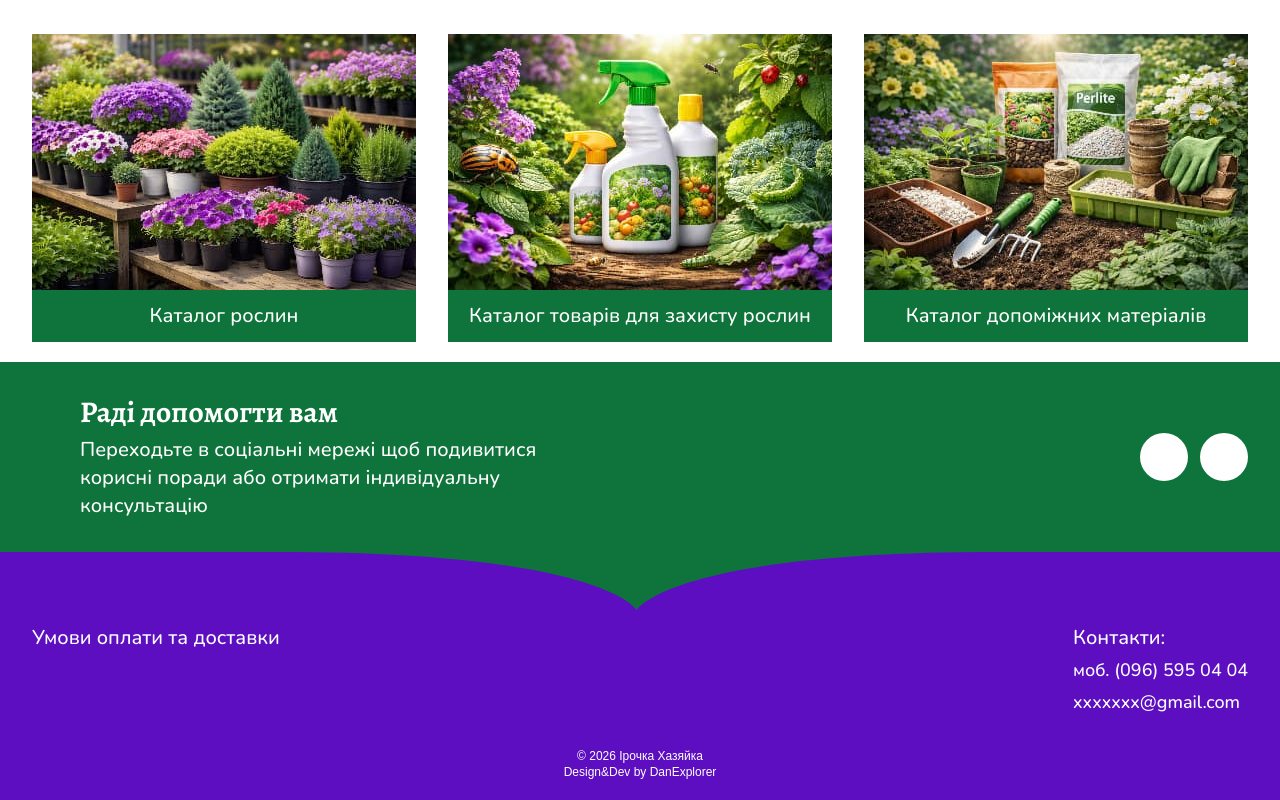
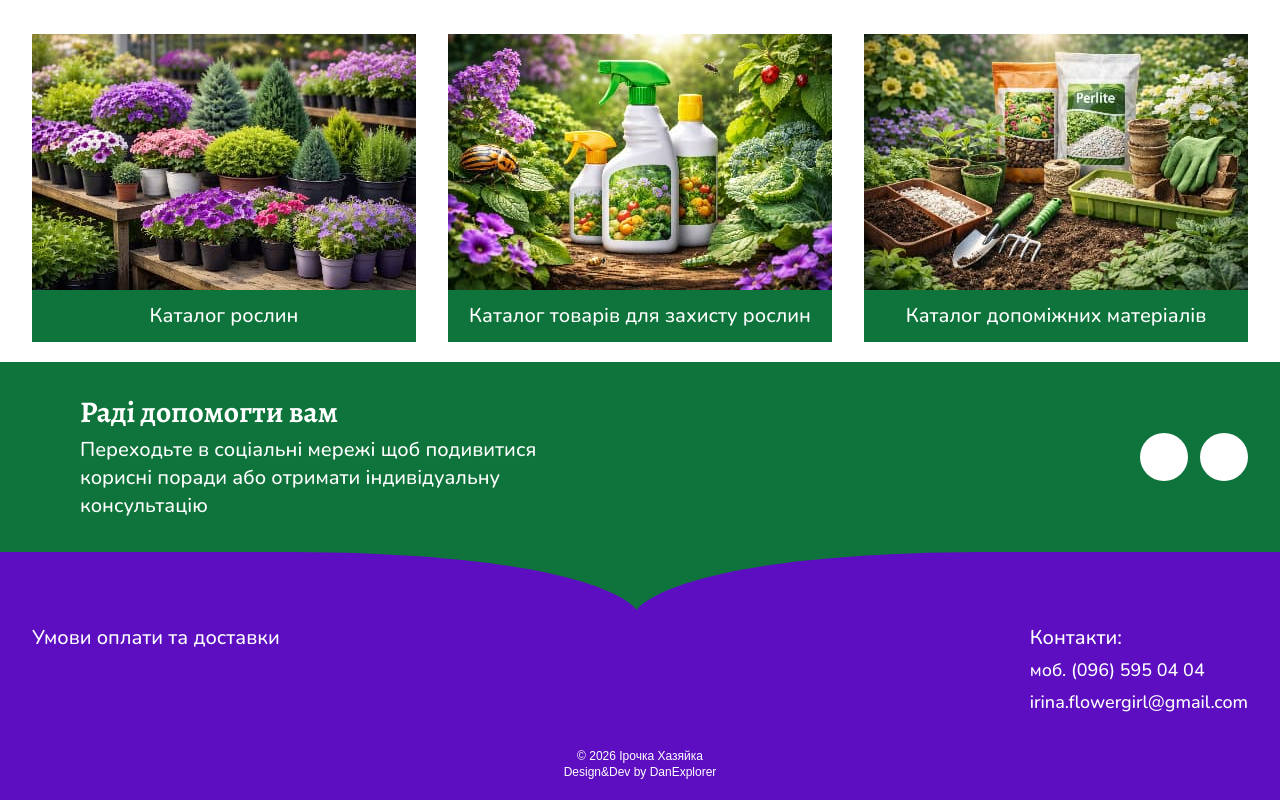
Before and after one commit to DenysKors/flowergirl-irina, a Next.js app: page / in a window 1280 px wide. Shown: the part 1152-1952 px from the top of the page. Built offline with nearby package versions, Linux system fonts and the light colour scheme; no server answers.

Commit message:
Add footer email link

```diff
--- a/components/Footer/Footer.tsx
+++ b/components/Footer/Footer.tsx
@@ -54,9 +54,9 @@ export default function Footer() {
             </Link>
             <Link
               className="font-text text-sm md:text-base lg:text-lg text-background hover:underline text-center md:text-left"
-              href="mailto:xxxxxxx@gmail.com"
+              href="mailto:irina.flowergirl@gmail.com"
             >
-              xxxxxxx@gmail.com
+              irina.flowergirl@gmail.com
             </Link>
           </div>
         </div>
```
